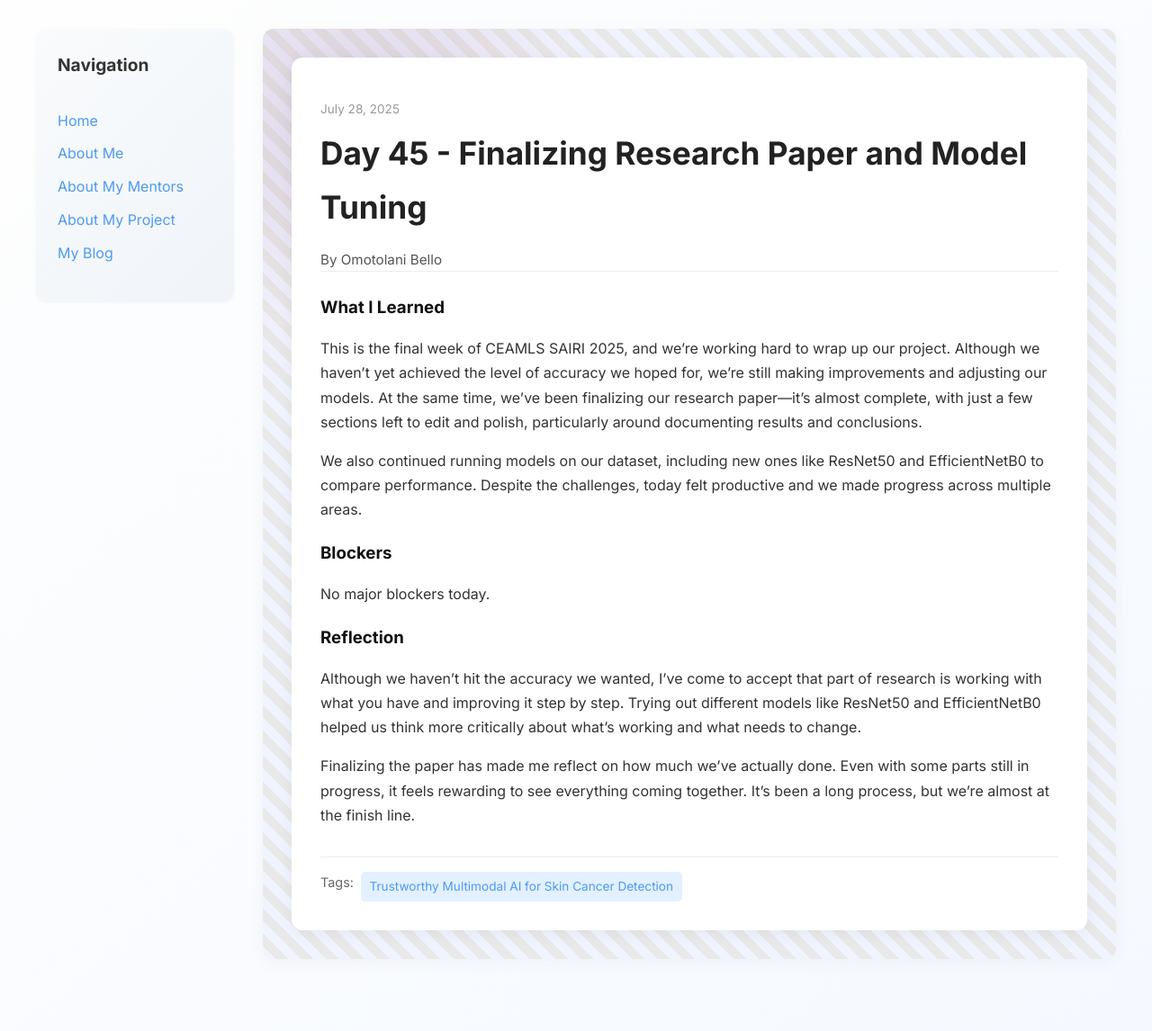
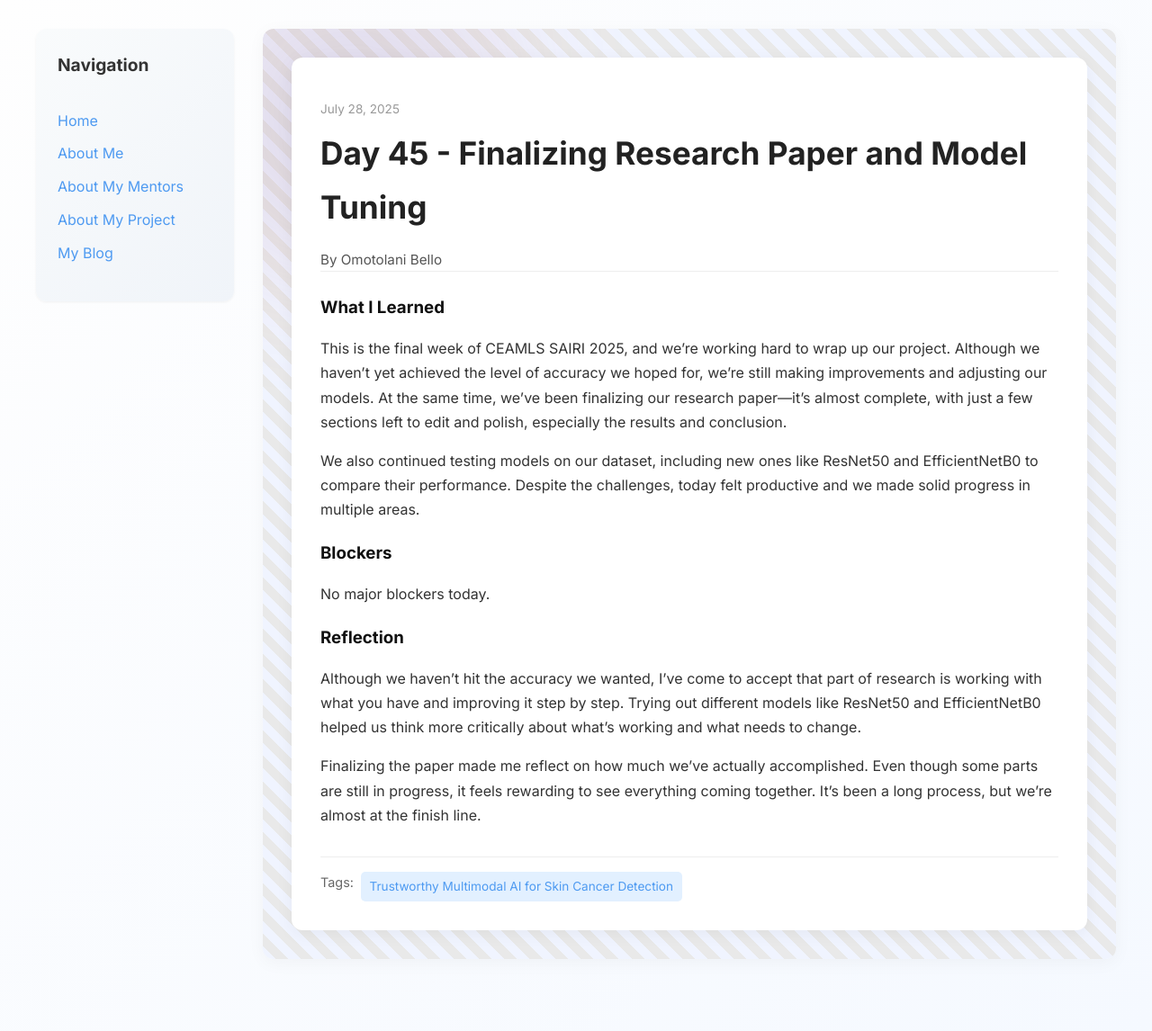
Before and after one commit to TolaniBello/TolaniBello.github.io, a Jekyll site: the page built from _posts/2025-07-28-day-45.md, in a window 1280 px wide. Shown: the whole page at 90% size. Built offline with Jekyll 4.4.1, drawn with Linux system fonts in a browser that asks for light colours.

Commit message:
Update 2025-07-28-day-45.md

```diff
--- a/_posts/2025-07-28-day-45.md
+++ b/_posts/2025-07-28-day-45.md
@@ -7,9 +7,9 @@ permalink: /day45.html
 tags: ["Trustworthy Multimodal AI for Skin Cancer Detection"]
 
 what_i_learned: |
-  This is the final week of CEAMLS SAIRI 2025, and we’re working hard to wrap up our project. Although we haven’t yet achieved the level of accuracy we hoped for, we’re still making improvements and adjusting our models. At the same time, we’ve been finalizing our research paper—it’s almost complete, with just a few sections left to edit and polish, particularly around documenting results and conclusions.
+  This is the final week of CEAMLS SAIRI 2025, and we’re working hard to wrap up our project. Although we haven’t yet achieved the level of accuracy we hoped for, we’re still making improvements and adjusting our models. At the same time, we’ve been finalizing our research paper—it’s almost complete, with just a few sections left to edit and polish, especially the results and conclusion.
 
-  We also continued running models on our dataset, including new ones like ResNet50 and EfficientNetB0 to compare performance. Despite the challenges, today felt productive and we made progress across multiple areas.
+  We also continued testing models on our dataset, including new ones like ResNet50 and EfficientNetB0 to compare their performance. Despite the challenges, today felt productive and we made solid progress in multiple areas.
 
 blockers: |
   No major blockers today.
@@ -17,5 +17,5 @@ blockers: |
 reflection: |
   Although we haven’t hit the accuracy we wanted, I’ve come to accept that part of research is working with what you have and improving it step by step. Trying out different models like ResNet50 and EfficientNetB0 helped us think more critically about what’s working and what needs to change.
 
-  Finalizing the paper has made me reflect on how much we’ve actually done. Even with some parts still in progress, it feels rewarding to see everything coming together. It’s been a long process, but we’re almost at the finish line.
+  Finalizing the paper made me reflect on how much we’ve actually accomplished. Even though some parts are still in progress, it feels rewarding to see everything coming together. It’s been a long process, but we’re almost at the finish line.
 ---
```
